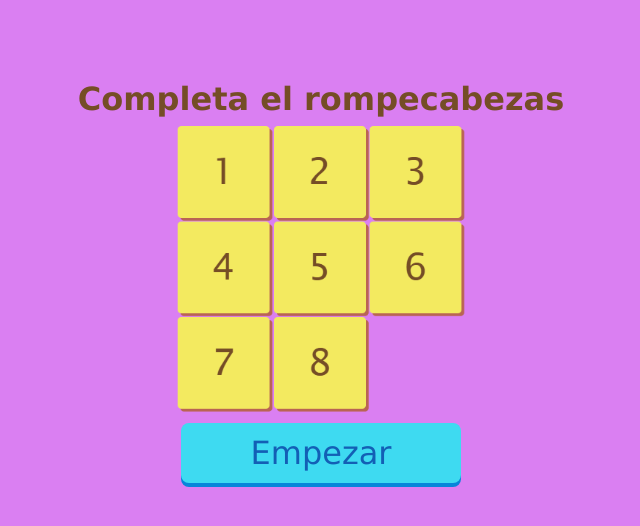
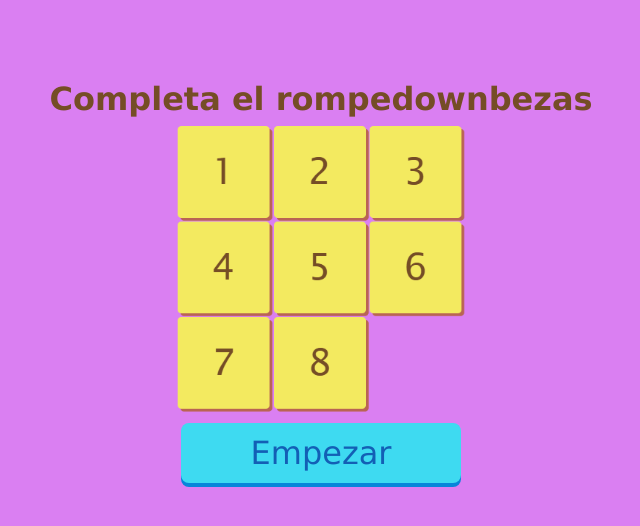
Before and after one commit to Santiagoz-99/Puzzle-Game, a plain HTML site: page index.html in a window 1280 px wide. Shown: the whole page, without its empty margins (319-959 px from the left). Drawn offline with nearby package versions, Linux system fonts and the light colour scheme.

Commit message:
pillalo down

```diff
--- a/index.html
+++ b/index.html
@@ -18,7 +18,7 @@
     <div class ="board"></div>
 
     <section class = "first-screen">
-        <p>Completa el rompecabezas</p>
+        <p>Completa el rompedownbezas </p>
         <img src="./puzzle.png" alt="rompecabezas armado">
     </section>
 
```
